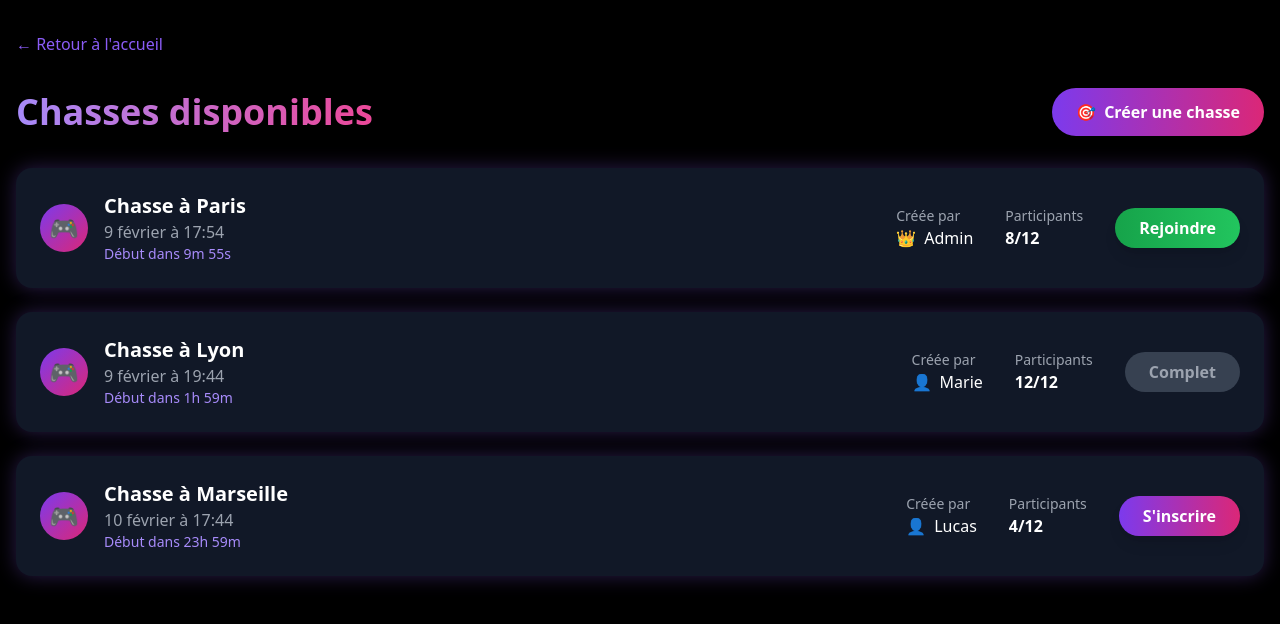
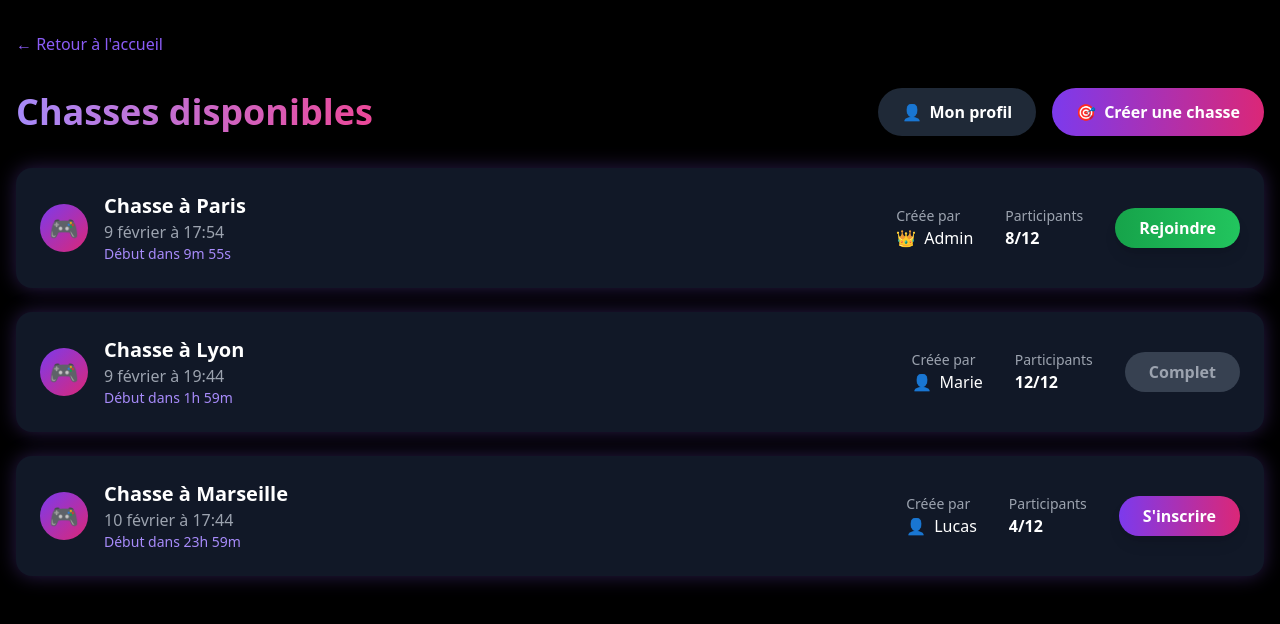
Before and after one commit to Mariusky008/jokerou, a Next.js app: page /hunts in a window 1280 px wide. Shown: the top 624 px of the page. Built offline with nearby package versions, Linux system fonts and the light colour scheme.

Commit message:
feat(navigation): ajout du bouton 'Mon profil' sur les pages hunts et game - Ajout d'un lien vers la page profil dans la barre de navigation - Style cohérent avec le design existant

```diff
--- a/pages/game.tsx
+++ b/pages/game.tsx
@@ -3,6 +3,7 @@ import { motion } from 'framer-motion';
 import Head from 'next/head';
 import dynamic from 'next/dynamic';
 import TalkieWalkie from '../components/TalkieWalkie';
+import Link from 'next/link';
 
 // Import dynamique de la carte pour éviter les erreurs SSR
 const MapComponent = dynamic(() => import('../components/Map'), {
@@ -393,6 +394,13 @@ export default function Game() {
           <div className="text-4xl font-bold bg-gradient-to-r from-purple-500 to-pink-500 text-transparent bg-clip-text">
             {formatTime(timeLeft)}
           </div>
+          <Link
+            href="/profile"
+            className="bg-gray-800 hover:bg-gray-700 text-white px-4 py-2 rounded-lg transition-all duration-300 flex items-center gap-2"
+          >
+            <span>👤</span>
+            Mon profil
+          </Link>
         </motion.div>
 
         <div className="grid grid-cols-1 lg:grid-cols-4 gap-8">
--- a/pages/hunts.tsx
+++ b/pages/hunts.tsx
@@ -261,6 +261,14 @@ export default function Hunts() {
           <h1 className="text-4xl font-bold bg-gradient-to-r from-purple-400 to-pink-500 text-transparent bg-clip-text">
             Chasses disponibles
           </h1>
+          <div className="flex items-center gap-4">
+            <Link
+              href="/profile"
+              className="bg-gray-800 hover:bg-gray-700 text-white font-bold py-3 px-6 rounded-full transition-all duration-300 shadow-lg hover:shadow-purple-500/50 flex items-center gap-2"
+            >
+              <span>👤</span>
+              Mon profil
+            </Link>
             <button
               onClick={() => setShowCreateModal(true)}
               className="bg-gradient-to-r from-purple-600 to-pink-600 hover:from-purple-500 hover:to-pink-500 text-white font-bold py-3 px-6 rounded-full transition-all duration-300 shadow-lg hover:shadow-purple-500/50 flex items-center gap-2"
@@ -268,6 +276,7 @@ export default function Hunts() {
               <span>🎯</span>
               Créer une chasse
             </button>
+          </div>
         </div>
 
         {/* Liste des chasses */}
```
Lines whose indentation alone changed are shown as unchanged.
